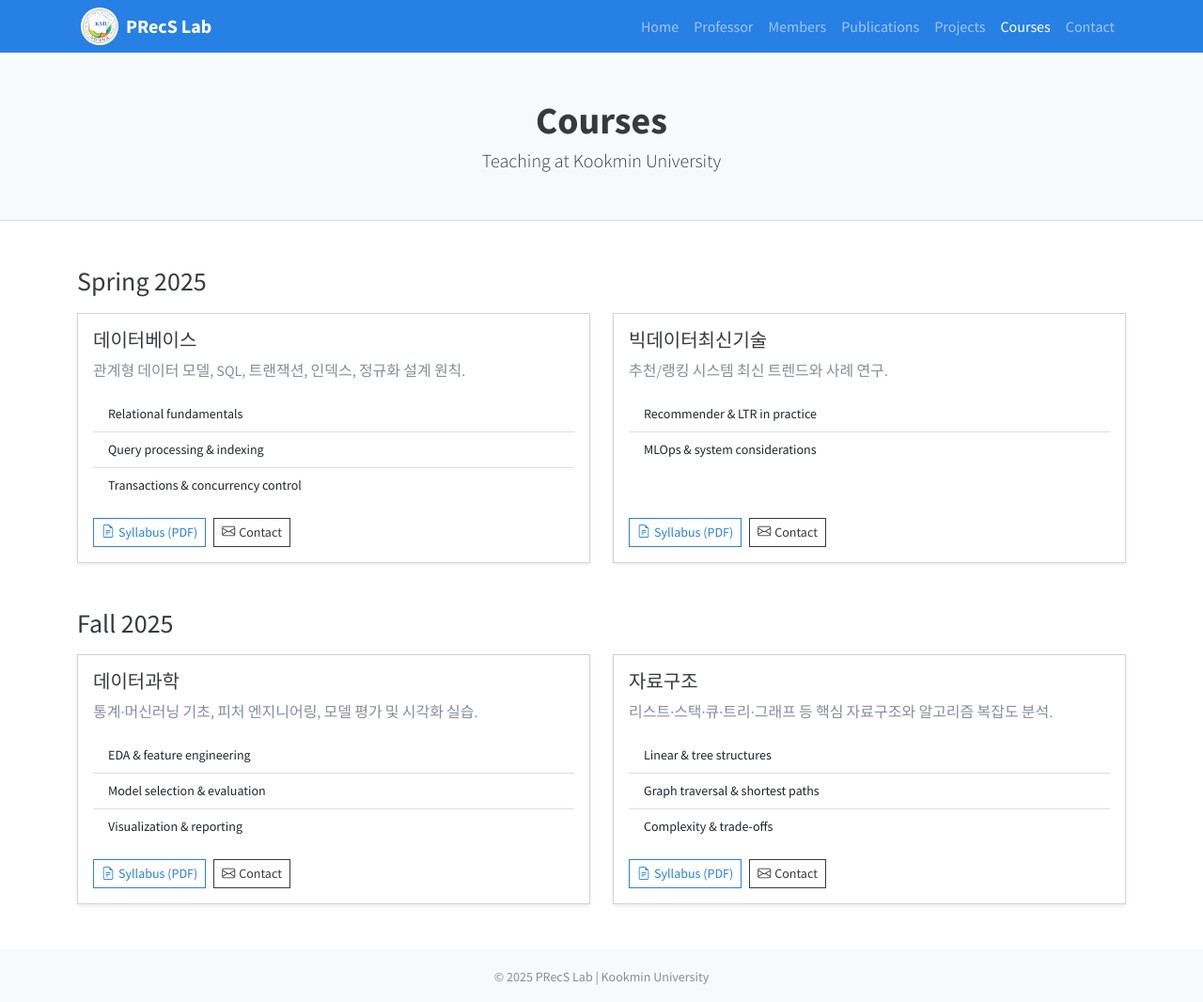
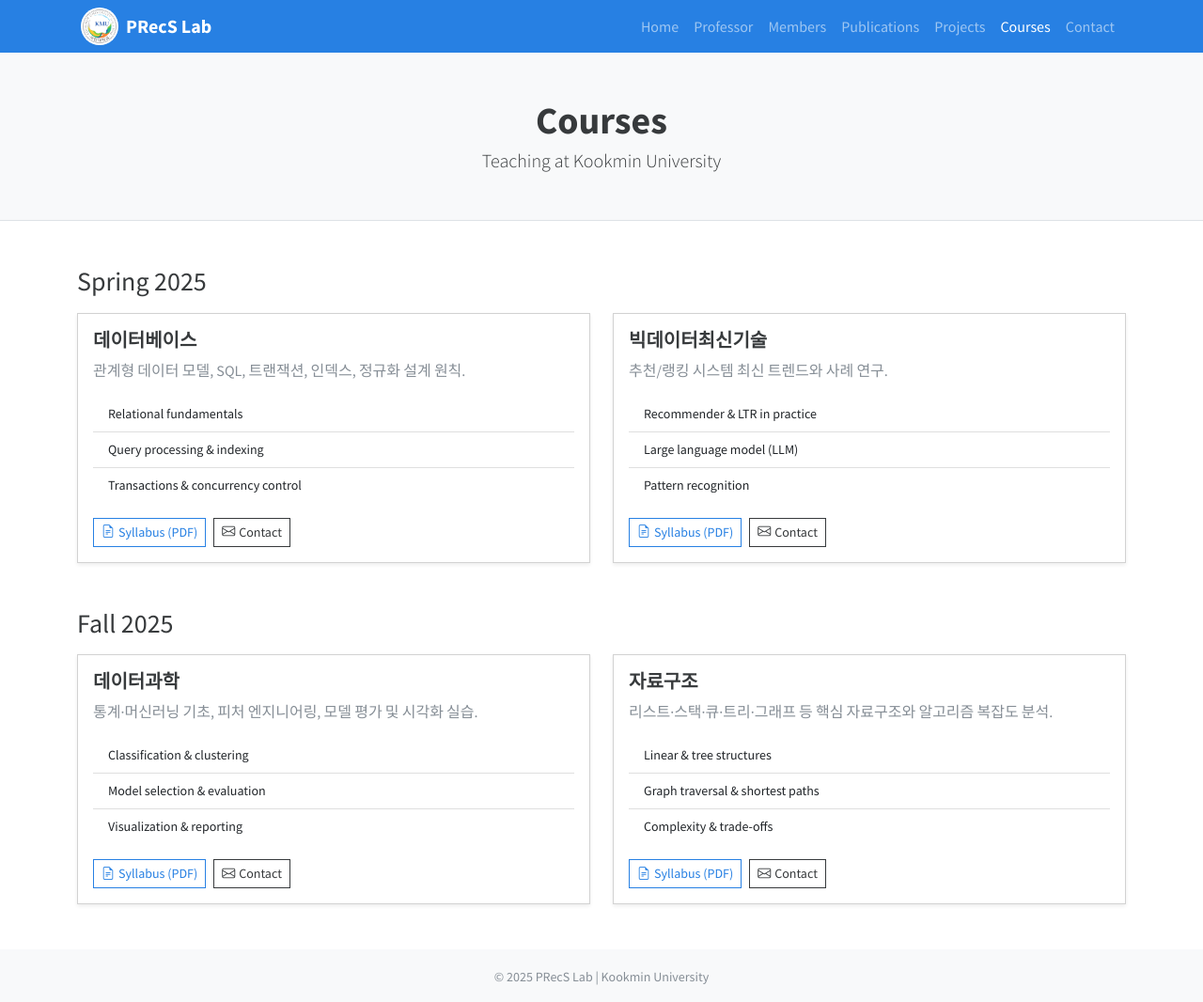
Before and after one commit to hongkyun-bae/hongkyun-bae.github.io, a Jekyll site: the page precs/courses.html, which Jekyll copies as it is, in a window 1280 px wide. Shown: the whole page at 94% size. Built offline with Jekyll 4.4.1, drawn with Linux system fonts in a browser that asks for light colours; nearby versions of some CDN libraries.

Commit message:
Update courses.html

```diff
--- a/precs/courses.html
+++ b/precs/courses.html
@@ -61,7 +61,7 @@
         <div class="card-body d-flex flex-column">
           <div class="d-flex align-items-center mb-2">
 <!--             <i class="bi bi-database fs-3 me-2 text-primary"></i> -->
-            <h5 class="card-title mb-0">데이터베이스</h5>
+            <h5 class="card-title mb-0"><strong>데이터베이스</strong></h5>
           </div>
           <p class="text-muted mb-3">관계형 데이터 모델, SQL, 트랜잭션, 인덱스, 정규화 설계 원칙.</p>
           <ul class="list-group list-group-flush small mb-3">
@@ -83,12 +83,13 @@
         <div class="card-body d-flex flex-column">
           <div class="d-flex align-items-center mb-2">
 <!--             <i class="bi bi-lightning-charge fs-3 me-2 text-warning"></i> -->
-            <h5 class="card-title mb-0">빅데이터최신기술</h5>
+            <h5 class="card-title mb-0"><strong>빅데이터최신기술</strong></h5>
           </div>
           <p class="text-muted mb-3">추천/랭킹 시스템 최신 트렌드와 사례 연구.</p>
           <ul class="list-group list-group-flush small mb-3">
             <li class="list-group-item">Recommender &amp; LTR in practice</li>
-            <li class="list-group-item">MLOps &amp; system considerations</li>
+            <li class="list-group-item">Large language model (LLM)</li>
+            <li class="list-group-item">Pattern recognition</li>
           </ul>
           <div class="mt-auto d-flex gap-2">
             <a href="#" class="btn btn-outline-primary btn-sm"><i class="bi bi-file-earmark-text me-1"></i>Syllabus (PDF)</a>
@@ -112,11 +113,11 @@
         <div class="card-body d-flex flex-column">
           <div class="d-flex align-items-center mb-2">
 <!--             <i class="bi bi-graph-up fs-3 me-2 text-success"></i> -->
-            <h5 class="card-title mb-0">데이터과학</h5>
+            <h5 class="card-title mb-0"><strong>데이터과학</strong></h5>
           </div>
           <p class="text-muted mb-3">통계·머신러닝 기초, 피처 엔지니어링, 모델 평가 및 시각화 실습.</p>
           <ul class="list-group list-group-flush small mb-3">
-            <li class="list-group-item">EDA &amp; feature engineering</li>
+            <li class="list-group-item">Classification &amp; clustering</li>
             <li class="list-group-item">Model selection &amp; evaluation</li>
             <li class="list-group-item">Visualization &amp; reporting</li>
           </ul>
@@ -134,7 +135,7 @@
         <div class="card-body d-flex flex-column">
           <div class="d-flex align-items-center mb-2">
 <!--             <i class="bi bi-braces fs-3 me-2 text-danger"></i> -->
-            <h5 class="card-title mb-0">자료구조</h5>
+            <h5 class="card-title mb-0"><strong>자료구조</strong></h5>
           </div>
           <p class="text-muted mb-3">리스트·스택·큐·트리·그래프 등 핵심 자료구조와 알고리즘 복잡도 분석.</p>
           <ul class="list-group list-group-flush small mb-3">
```
